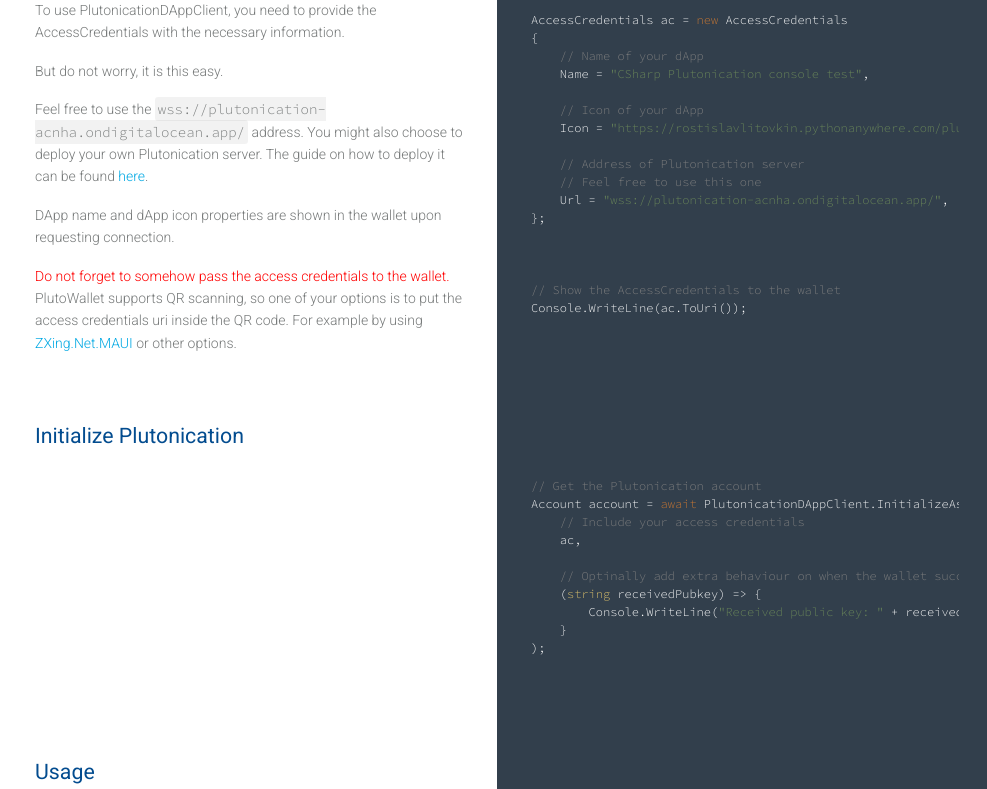
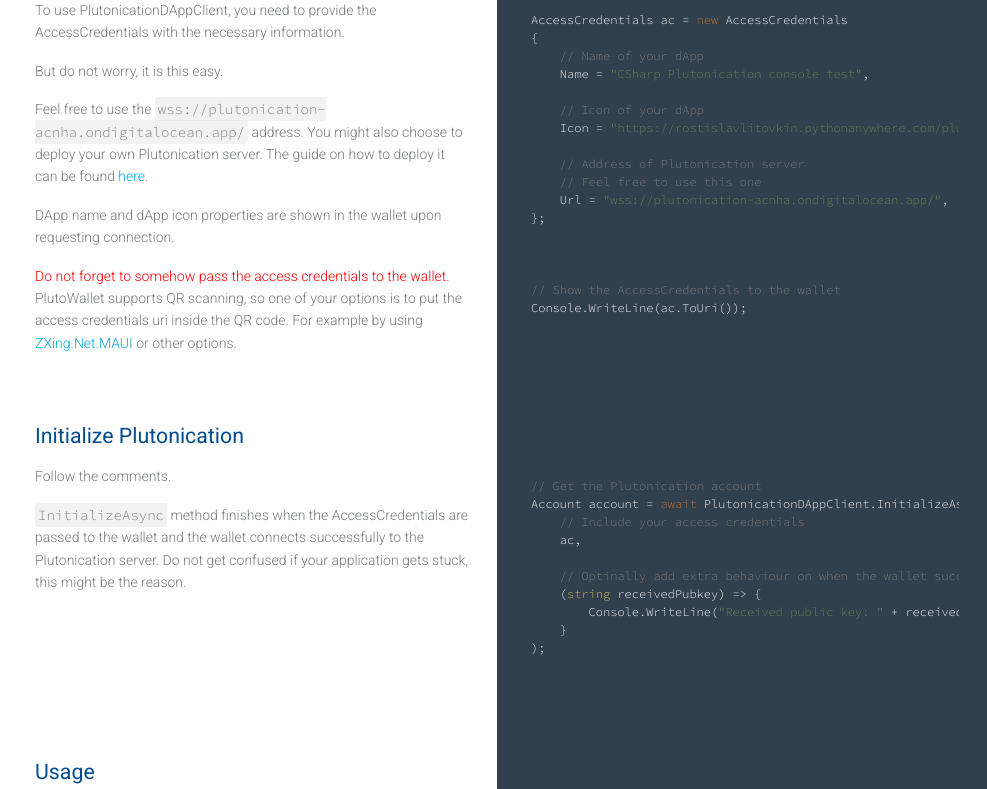
Before and after one commit to petrpavlis123/PlutonicationServer, a Flask app: page /docs/csharp in a window 1280 px wide. Shown: the part 1362-2151 px from the top of the page, without its empty margins (293-1280 px from the left). Run offline with Flask 2, Linux system fonts and the light colour scheme; some libraries are stand-ins or nearby versions.

Commit message:
Initialize Plutonication explained

```diff
--- a/plutonication/templates/plutonication_csharp_page.html
+++ b/plutonication/templates/plutonication_csharp_page.html
@@ -200,7 +200,12 @@
 );
                  </code></pre>
                  <p>
-
+                    Follow the comments.
+                 </p>
+                 <p>
+                    <code class="higlighted break-word">InitializeAsync</code> method finishes when the AccessCredentials
+                    are passed to the wallet and the wallet connects successfully to the Plutonication server.
+                    Do not get confused if your application gets stuck, this might be the reason.
                  </p>
             </div>
 
```
